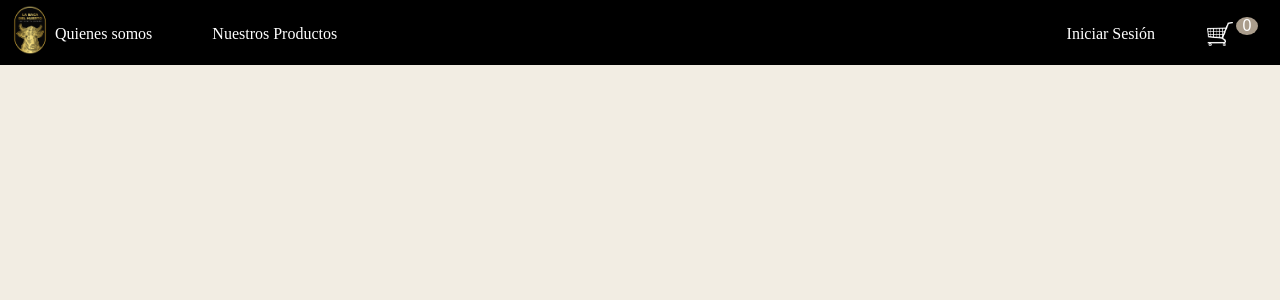
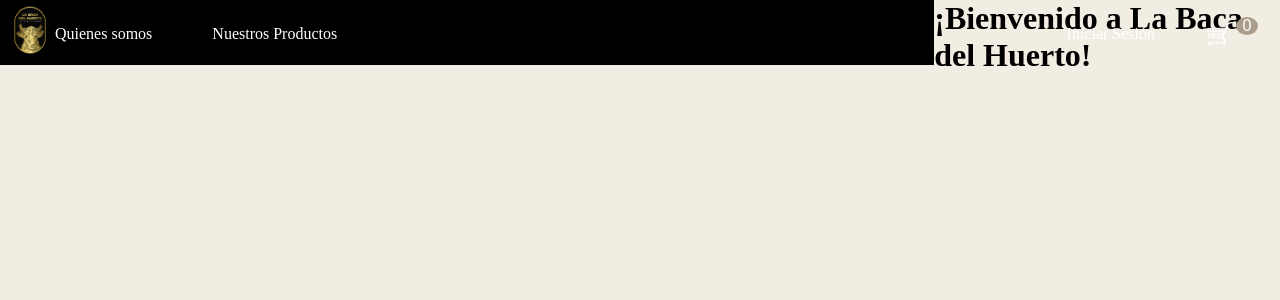
Before and after one commit to dbranco86/Pre-Entrega1-Branco, a React (Vite) app: page / in a window 1280 px wide. Shown: the top 300 px of the page. Built offline with nearby package versions, Linux system fonts and the light colour scheme.

Commit message:
Agregando itemlistcontainer

```diff
--- a/src/App.jsx
+++ b/src/App.jsx
@@ -1,5 +1,6 @@
 import './App.css'
 import Navbar from './components/header/navbar'
+import ItemListContainer from './components/header/itemlistcontainer'
 
 
 
@@ -8,6 +9,7 @@
   return (
     <div className='container'>
       <Navbar />
+      <ItemListContainer greeting="¡Bienvenido a La Baca del Huerto!" />
     </div>
   )
 }
--- a/src/components/header/itemlistcontainer.jsx
+++ b/src/components/header/itemlistcontainer.jsx
@@ -1,20 +1,11 @@
 import React from "react";
-import Cart from './cart';
 import './styles.css';
-const ItemListContainer = () => {
+
+const ItemListContainer = ({ greeting }) => {
     return (
-        <>
-        <ul className="menu">
-            <li><a href="#">Quienes somos</a></li>
-            <li><a href="#">Nuestros Productos</a></li>
-        </ul>
-        <ul className="menu">
-            <li><a href="#">Iniciar Sesión</a></li>
-            <li class="nav-item">
-            <Cart />
-            </li>
-        </ul>
-        </>
+        <div>
+            <h1>{greeting}</h1>
+        </div>
     )
 }
 
--- a/src/components/header/navbar.jsx
+++ b/src/components/header/navbar.jsx
@@ -1,6 +1,6 @@
 import React from "react";
 import './styles.css';
-import ItemListContainer from "./itemlistcontainer";
+import Cart from "./cart";
 
 const Navbar = () => {
     return (
@@ -15,7 +15,16 @@
                 </a>
             </div>
             <nav className="nav">
-                <ItemListContainer />
+            <ul className="menu">
+                <li><a href="#">Quienes somos</a></li>
+                <li><a href="#">Nuestros Productos</a></li>
+            </ul>
+            <ul className="menu">
+                <li><a href="#">Iniciar Sesión</a></li>
+                <li class="nav-item">
+                    <Cart />
+                </li>
+            </ul>
             </nav>
         </header>
     )
```
